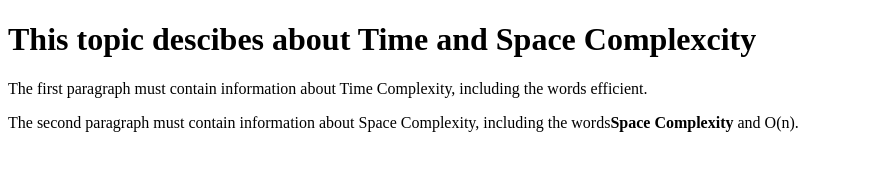
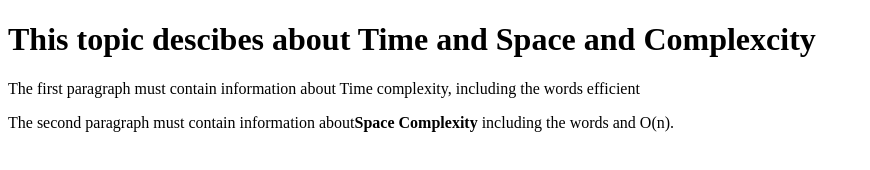
Before and after one commit to acciojob/time-and-space-complexity-Ayush-885868, a website: page main.html in a window 1280 px wide. Shown: the whole page, without its empty margins (0-870 px from the left). Drawn offline with Linux system fonts and the light colour scheme.

Commit message:
created a submission

```diff
--- a/main.html
+++ b/main.html
@@ -10,11 +10,11 @@
 	<!-- the entire body must be written by student -->
     <script type="text/javascript" src="./script.js">
 </script>
-<h1>This topic descibes about Time and Space Complexcity</h1>
+<h1>This topic descibes about Time and Space and Complexcity</h1>
 	<p>The first paragraph must contain information about Time
-		Complexity, including the words  efficient.</p>
-	<p>The second paragraph must contain information about Space Complexity,
-		including the words<b>Space Complexity</b> and O(n).</p>
+		complexity, including the words  efficient</p>
+	<p>The second paragraph must contain information about<b>Space Complexity</b>
+		including the words and O(n).</p>
 
 </body>
 
```
